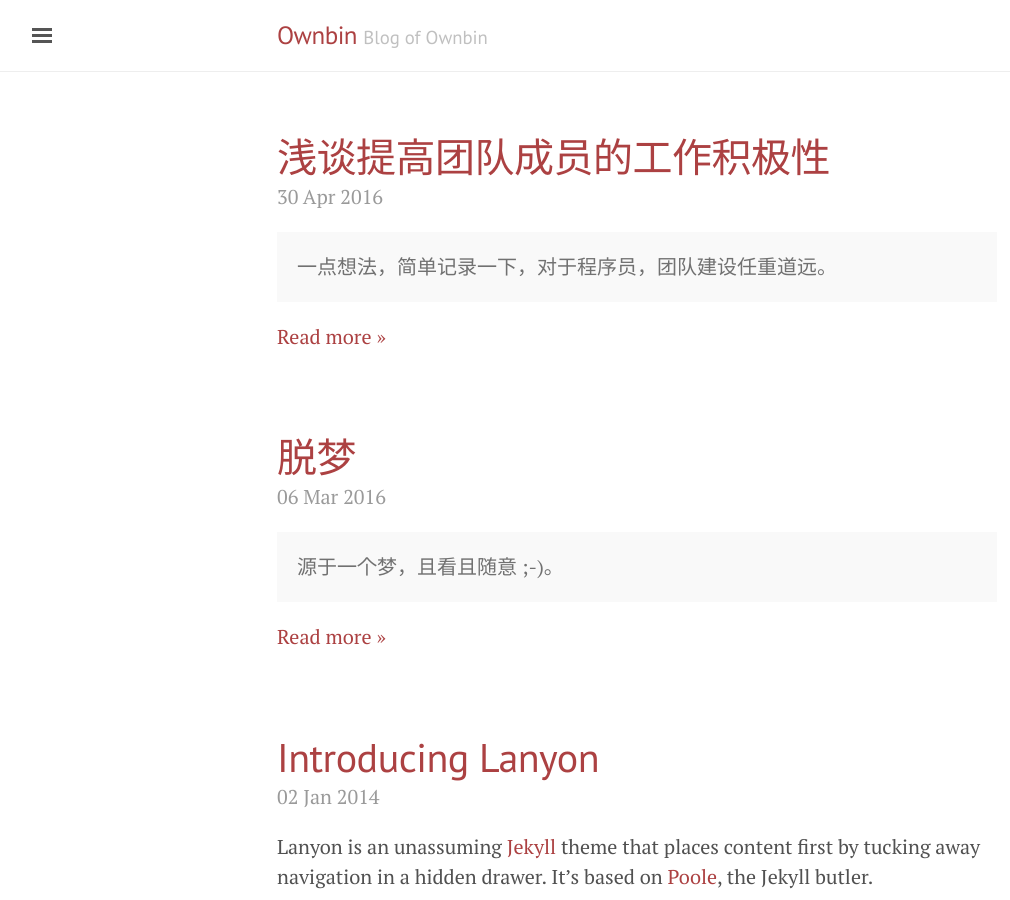
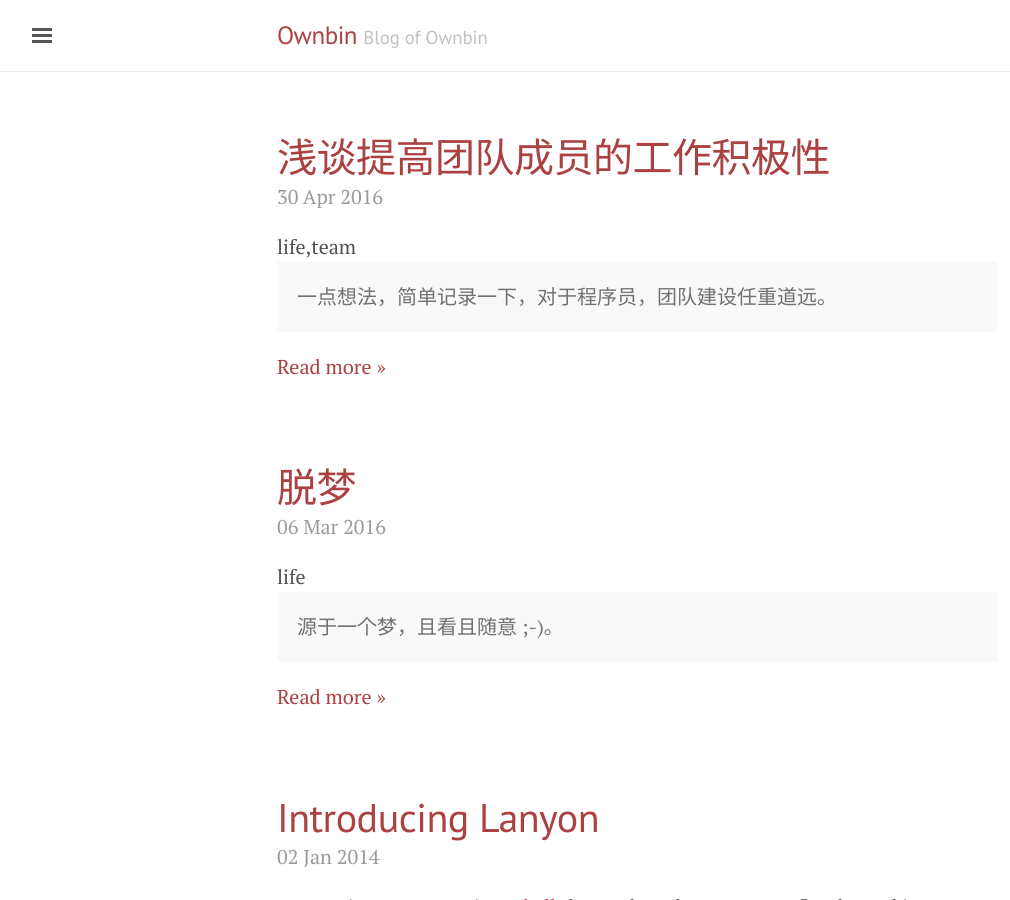
Before and after one commit to ownbin/ownbin.github.io, a Jekyll site: the page built from index.html, in a window 1280 px wide and 900 px high. Shown: the whole window, without its empty margins (3-1013 px from the left). Built offline with Jekyll 4.4.1, drawn with Linux system fonts in a browser that asks for light colours; the list of posts is cut into pages by our own code.

Commit message:
add tags

```diff
--- a/index.html
+++ b/index.html
@@ -14,6 +14,7 @@ title: Home
     </h1>
 
     <span class="post-date">{{ post.date | date_to_string }}</span>
+    <span>{{ post.tags }}</span>
 
     <!--{{ post.content | truncatewords: 80 }}-->
     {{ post.excerpt }}
```
